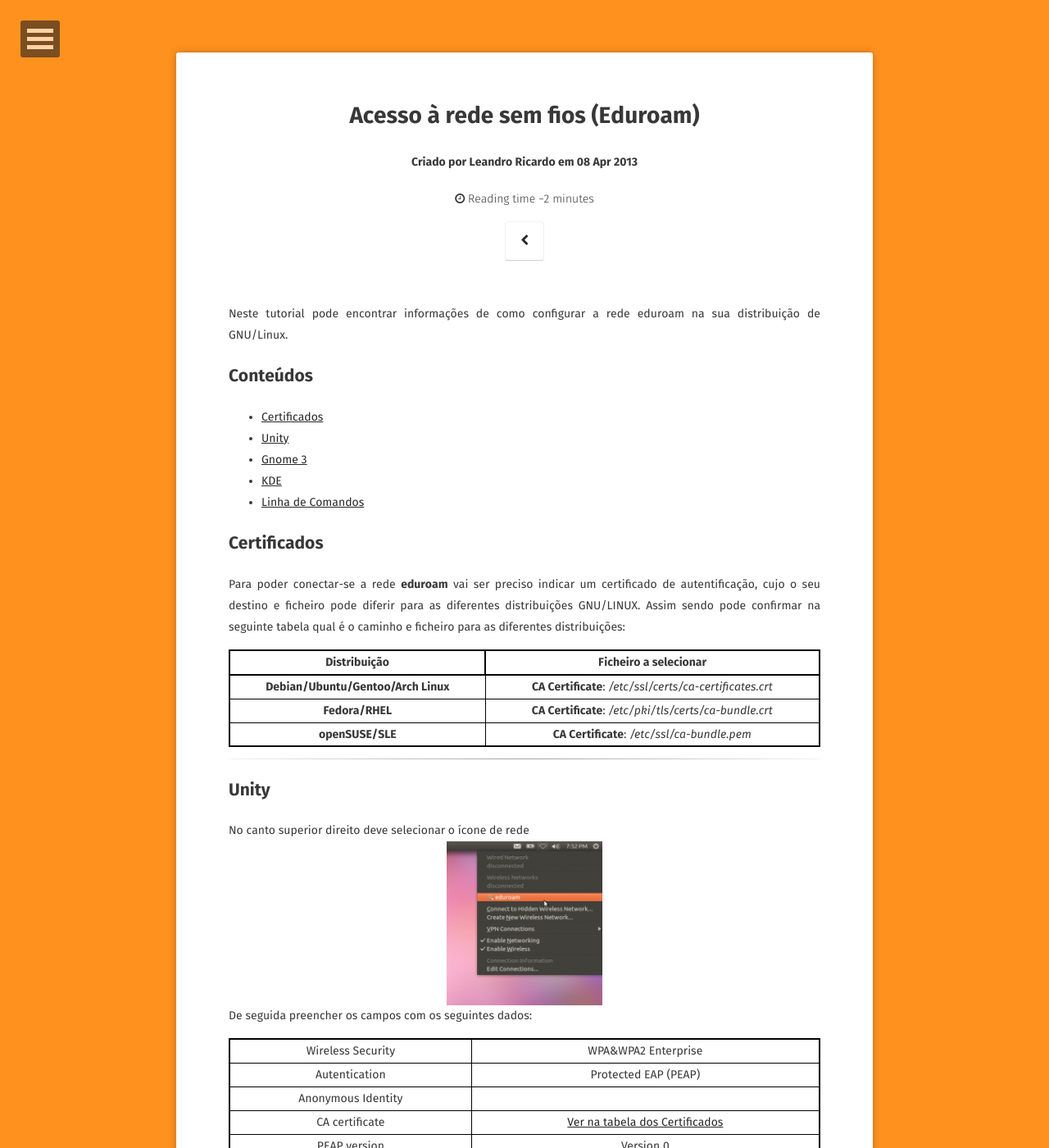
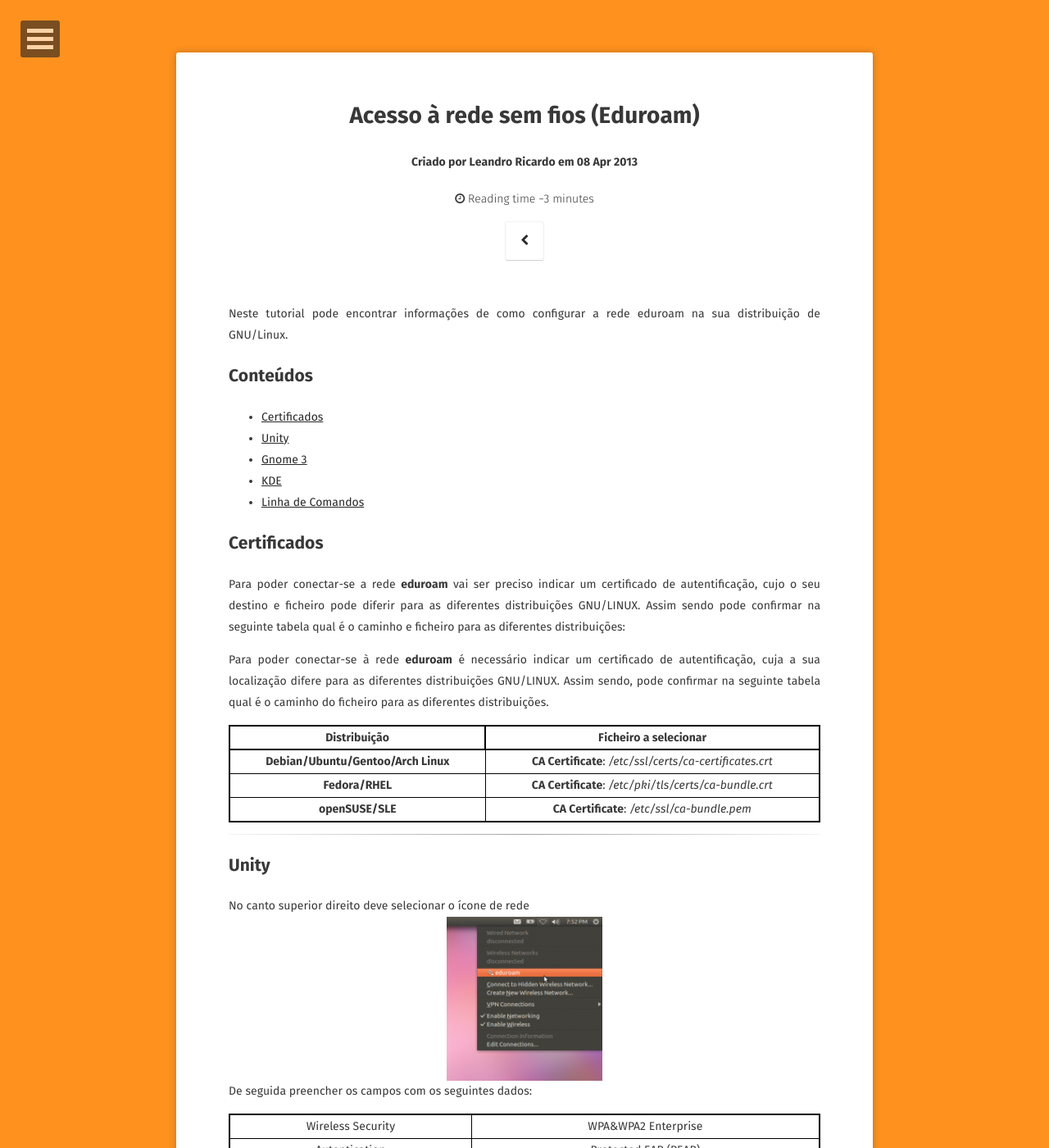
Before and after one commit to josepduarte/GLUA_SITE, a Jekyll site: the page built from _posts/2013-04-08-eduroam-tutorial.md, in a window 1280 px wide and 1400 px high. Shown: the whole window at 82% size. Built offline with Jekyll 4.4.1, drawn with Linux system fonts in a browser that asks for light colours; some web fonts are replaced; some of the changed text lies outside the part shown.

Commit message:
Fix eduroam tutorial

````diff
--- a/_posts/2013-04-08-eduroam-tutorial.md
+++ b/_posts/2013-04-08-eduroam-tutorial.md
@@ -52,6 +52,8 @@ Neste tutorial pode encontrar informações de como configurar a rede eduroam na
 ## <a name="certificados"></a>Certificados
 
 Para poder conectar-se a rede **eduroam** vai ser preciso indicar um certificado de autentificação, cujo o seu destino e ficheiro pode diferir para as diferentes distribuições GNU/LINUX. Assim sendo pode confirmar na seguinte tabela qual é o caminho e ficheiro para as diferentes distribuições:
+
+Para poder conectar-se à rede **eduroam** é necessário indicar um certificado de autentificação, cuja a sua localização difere para as diferentes distribuições GNU/LINUX. Assim sendo, pode confirmar na seguinte tabela qual é o caminho do ficheiro para as diferentes distribuições.
 
 |            Distribuição             |                  Ficheiro a selecionar                   |
 |:-----------------------------------:|:--------------------------------------------------------:|
@@ -172,10 +174,10 @@ Caso tenha problemas de "_disconnects_", ou problemas de obter um endereço IP,
 DHCP = dhclient
 ```
 
-Pronto, tem a sua distribuição configurada!
-
 ##### Nota: caso não se deseje abrir outra consola, pode-se executar o _wpa_supplicant_ em segundo plano usando:
 
 ~~~bash
 sudo wpa_supplicant -i wlan0 -c/home/$USERNAME/eduroam.conf -B
 ~~~
+
+Pronto, tem a sua distribuição configurada!
````
Also changed, not shown: other parts of _posts/2013-04-08-eduroam-tutorial.md (+1 -1 lines).
